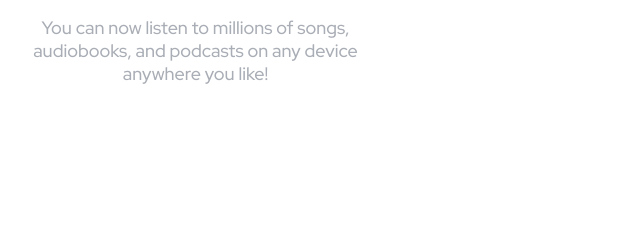
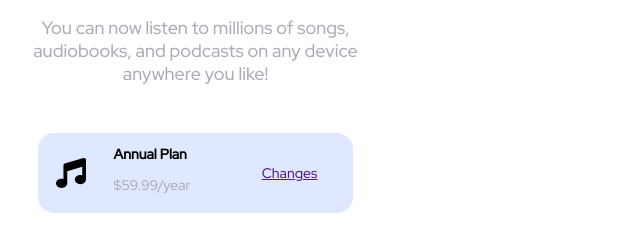
Before and after one commit to manuelaperezsimon/202207-w2ch1-manuela-perez, a website: page index.html in a window 1280 px wide. Shown: the part 269-520 px from the top of the page, without its empty margins (0-640 px from the left). Drawn offline with nearby package versions, Linux system fonts and the light colour scheme; files that its build step writes are made by us from their sources.

Commit message:
Create the style to annual plan and added a icon

```diff
--- a/index.html
+++ b/index.html
@@ -22,6 +22,15 @@
       <h1>Order Summary</h1>
       <p>You can now listen to millions of songs, <br>audiobooks, and podcasts on any device <br>anywhere you like!</p>
     </section>
+    <section class="card card--plan-anual">
+      <div class="tittle--anual-plan">
+        <h2 class="anual-plan">Annual Plan</h2>
+        <span class="price-plan">$59.99/year</span>
+      </div>
+      <div class="enlace">
+        <a class="link--changes" href="">Changes</a>
+      </div>
+    </section>
    </div>
 
 
--- a/sass/componentes/order-summary.scss
+++ b/sass/componentes/order-summary.scss
@@ -30,3 +30,37 @@ p {
   align-items: center;
   text-align: center;
 }
+
+.card--plan-anual {
+  background-color: colors.$fifth-color;
+  border-radius: 16px;
+  height: 80px;
+  margin: 30px;
+  display: flex;
+  justify-content: space-around;
+  background-image: url(/images/music-solid.svg);
+  background-repeat: no-repeat;
+  padding-left: 40px;
+  background-size: 30px;
+  background-position-y: center;
+  background-position-x: 18px;
+
+  .anual-plan {
+    font-size: 14px;
+    font-weight: bold;
+  }
+
+  .price-plan {
+    font-size: 14px;
+    color: colors.$fourth-color;
+  }
+
+  .enlace {
+    align-self: center;
+  }
+
+  .link--changes {
+    font-size: 14px;
+    display: flex;
+  }
+}
--- a/sass/variables/_colors.scss
+++ b/sass/variables/_colors.scss
@@ -2,3 +2,4 @@ $first-color: #fff;
 $second-color: #202944;
 $third-color: #382ae1;
 $fourth-color: #a9adb5;
+$fifth-color: #e0e8ff;
```
